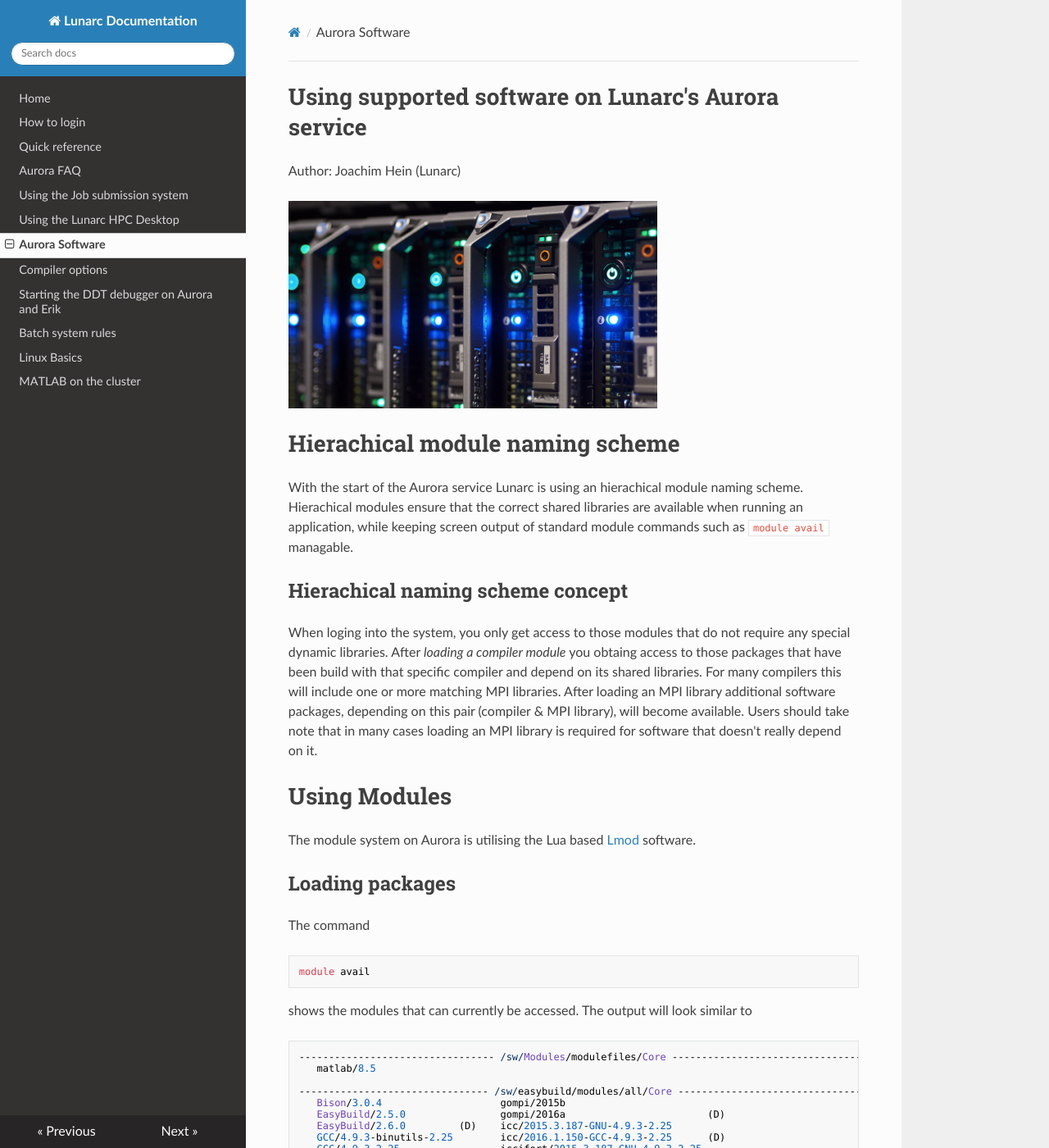
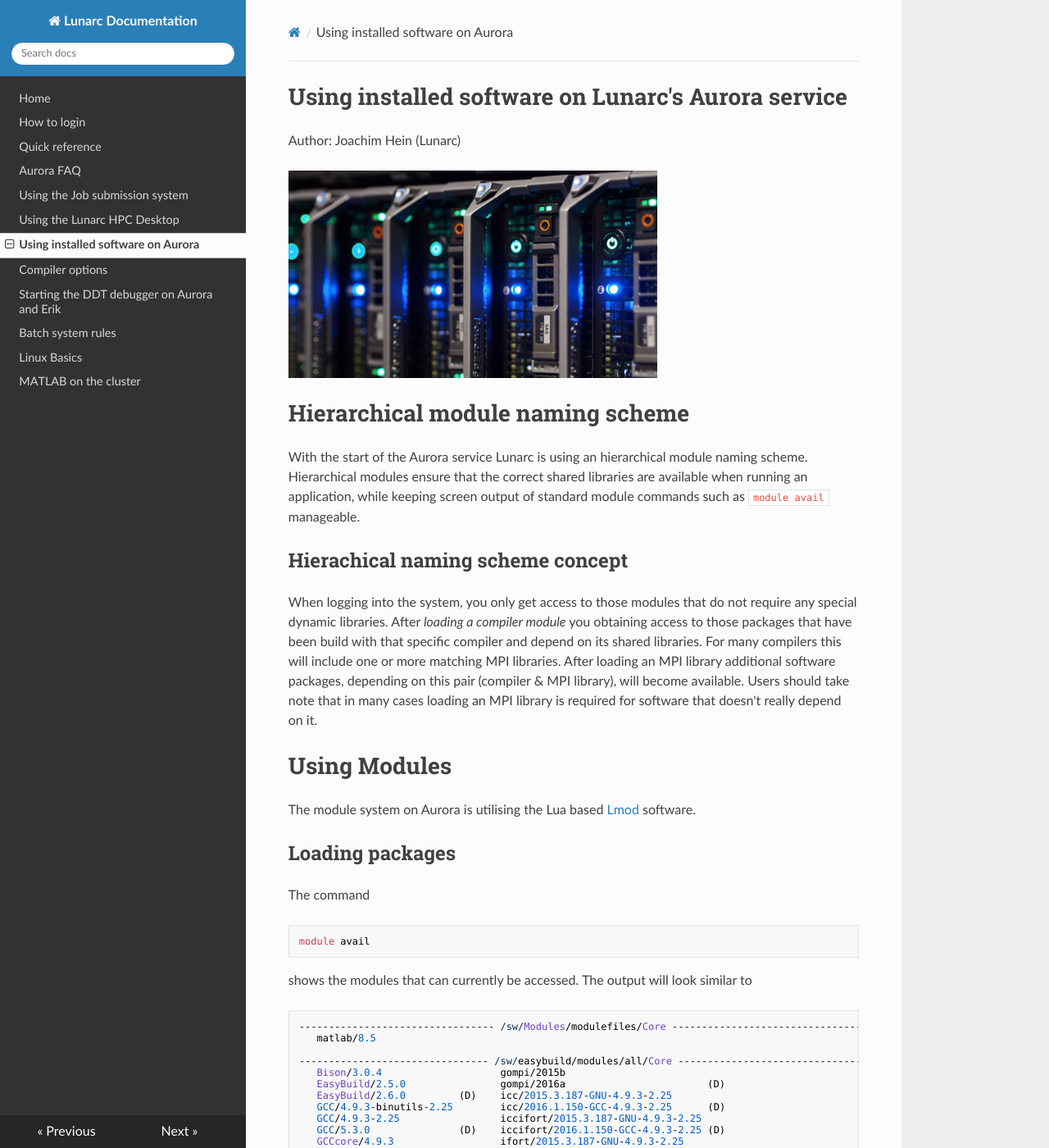
Before and after one commit to lunarc/lunarc_docs, an MkDocs documentation site: the page built from docs/aurora_modules.md, in a window 1280 px wide and 1400 px high. Shown: the whole window at 82% size. Built offline with MkDocs 1.6.1, drawn with Linux system fonts in a browser that asks for light colours; nearby versions of some CDN libraries; old or Windows-style settings are respelled for this version of MkDocs; some of the changed text lies outside the part shown.

Commit message:
Spelling and improved of document title for the Aurora modules document (using software)

````diff
--- a/docs/aurora_modules.md
+++ b/docs/aurora_modules.md
@@ -1,16 +1,16 @@
-Using supported software on Lunarc's Aurora service
+Using installed software on Lunarc's Aurora service
 ================
 
 Author: Joachim Hein (Lunarc)
 
 ![Node icon](images/node_icon.jpg "Node icon")
 
-# Hierachical module naming scheme
-With the start of the Aurora service Lunarc is using an hierachical module naming scheme.  Hierachical modules ensure that the correct shared libraries are available when running an application, while keeping screen output of standard module commands such as `module avail` managable.
+# Hierarchical module naming scheme
+With the start of the Aurora service Lunarc is using an hierarchical module naming scheme.  Hierarchical modules ensure that the correct shared libraries are available when running an application, while keeping screen output of standard module commands such as `module avail` manageable.
 
 ## Hierachical naming scheme concept
 
-When loging into the system, you only get access to those modules that do not require any special dynamic libraries.  After *loading a compiler module* you obtaing access to those packages that have been build with that specific compiler and depend on its shared libraries.  For many compilers this will include one or more matching MPI libraries.  After loading an MPI library additional software packages, depending on this pair (compiler & MPI library), will become available.  Users should take note that in many cases loading an MPI library is required for software that doesn't really depend on it.
+When logging into the system, you only get access to those modules that do not require any special dynamic libraries.  After *loading a compiler module* you obtaining access to those packages that have been build with that specific compiler and depend on its shared libraries.  For many compilers this will include one or more matching MPI libraries.  After loading an MPI library additional software packages, depending on this pair (compiler & MPI library), will become available.  Users should take note that in many cases loading an MPI library is required for software that doesn't really depend on it.
 
 # Using Modules
 
@@ -78,11 +78,11 @@ To see what modules you have currently loaded use
 module list
 ```
 
-In a hierachical module naming scheme the command `module avail` is
+In a hierarchical module naming scheme the command `module avail` is
 not as useful as it is in a flat module naming scheme which Lunarc
 deployed on earlier services.   In many situations `module avail`
 resulted in the desired action, one has to use the `module spider`
-command which is descripted in the text below.
+command which is described in the text below.
 
 ## Purging the loaded modules
 
@@ -98,9 +98,9 @@ when loaded modules are no longer needed.   You would then start
 loading the modules required for the next task you need to accomplish
 from scratch.
 
-##Seaching for all software packages
+##Searching for all software packages
 
-In practical use, the command `module spider` is key to search for packages in an Lmod based hierachical module naming scheme.  To get an overview on the software installed on Aurora, simply type
+In practical use, the command `module spider` is key to search for packages in an Lmod based hierarchical module naming scheme.  To get an overview on the software installed on Aurora, simply type
 ```
 module spider
 ```
@@ -325,8 +325,8 @@ will now show you which compiler and library versions it will be using.  Please
 Selecting a version of the intel toolchain is very similar to selecting a foss module, just replace foss with intel in the above examples.
 
 ## Compiling serial code using a toolchain
-Once a toolchain module is selcted, there are no differences from earlier Lunarc services when it comes to compiling serial code.
-If you have loaded a toolchain building ontop of a GCC compiler use the following commands to compile.
+Once a toolchain module is selected, there are no differences from earlier Lunarc services when it comes to compiling serial code.
+If you have loaded a toolchain building on top of a GCC compiler use the following commands to compile.
 
 * **gcc**: C compiler
 * **g++**: C++ compiler
--- a/mkdocs.yml
+++ b/mkdocs.yml
@@ -6,7 +6,7 @@ pages:
 - Aurora FAQ: aurora_faq.md
 - Using the Job submission system: batch_system.md
 - Using the Lunarc HPC Desktop: using_hpc_desktop.md
-- Aurora Software: aurora_modules.md
+- Using installed software on Aurora: aurora_modules.md
 - Compiler options: compiler_options.md
 - Starting the DDT debugger on Aurora and Erik: ddt_debugger.md
 - Batch system rules: batch_system_rules.md
````
Also changed, not shown: other parts of docs/aurora_modules.md (+5 -5 lines).
